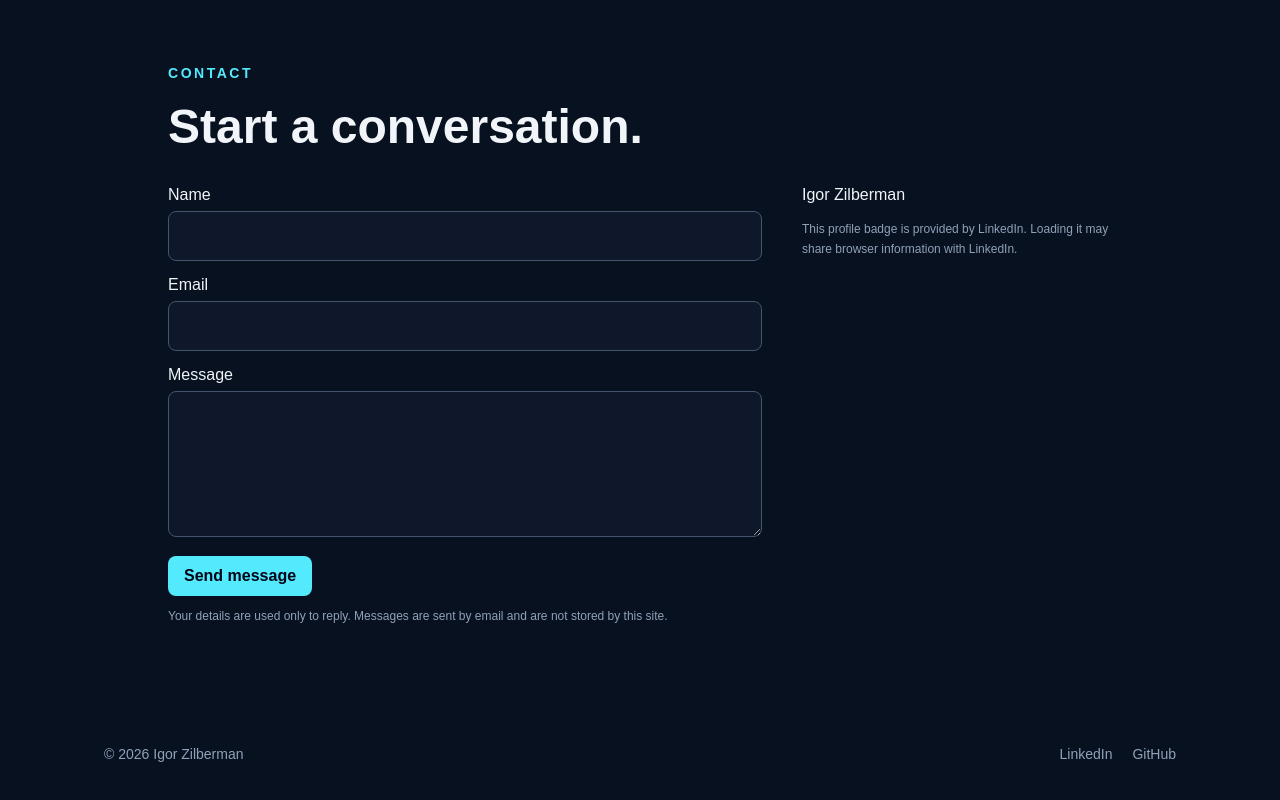
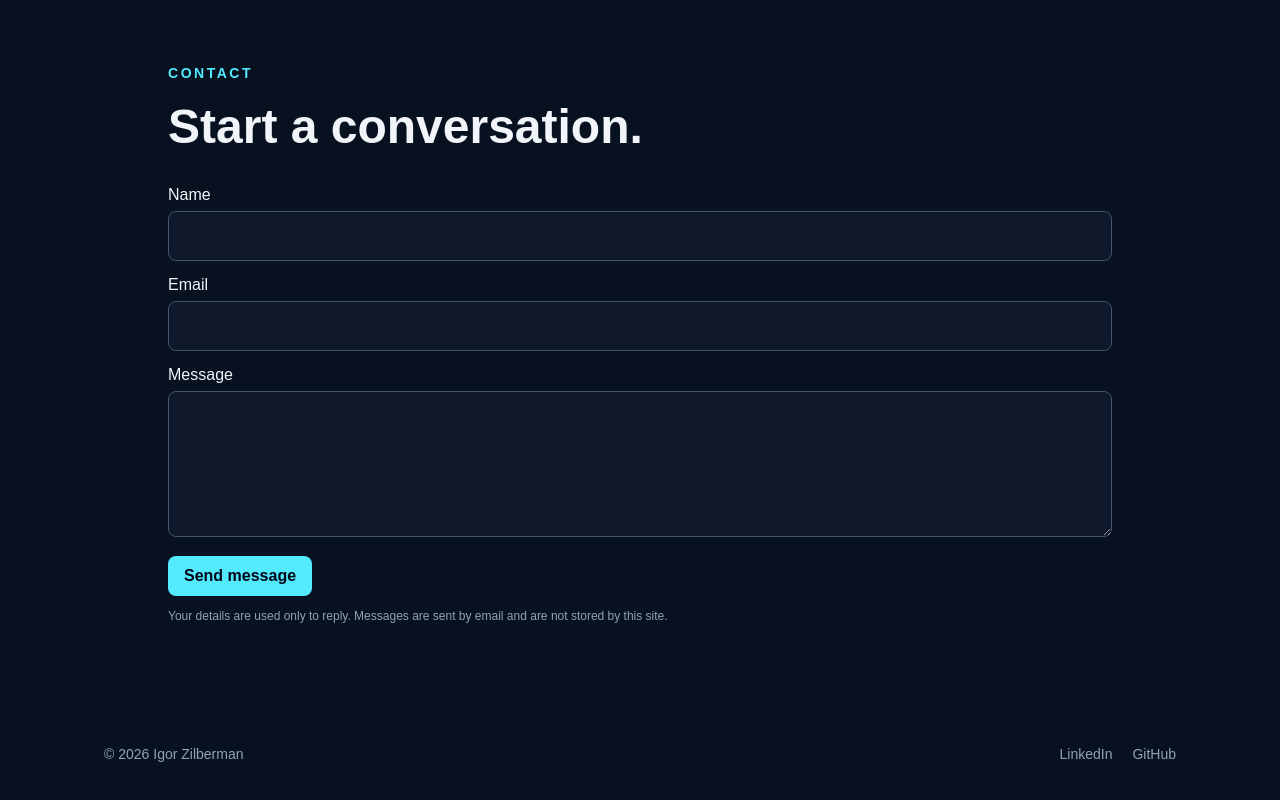
Before and after one commit to igorzi84/alterigor, a Next.js app: page / in a window 1280 px wide. Shown: the part 3184-3984 px from the top of the page. Built offline with nearby package versions, Linux system fonts and the light colour scheme; no server answers.

Commit message:
chore: remove deprecated linkedin badge

```diff
--- a/app/components/linkedin-profile-badge.tsx
+++ /dev/null
@@ -1,54 +0,0 @@
-'use client';
-
-import { useEffect } from 'react';
-
-import { useInsights } from './insights';
-
-const linkedInBadgeScript =
-  'https://platform.linkedin.com/badges/js/profile.js';
-
-export function LinkedInProfileBadge({
-  className = 'mt-8',
-}: {
-  className?: string;
-}) {
-  const { track } = useInsights();
-
-  useEffect(() => {
-    if (document.querySelector(`script[src="${linkedInBadgeScript}"]`)) {
-      return;
-    }
-
-    const script = document.createElement('script');
-    script.src = linkedInBadgeScript;
-    script.async = true;
-    script.defer = true;
-    document.body.appendChild(script);
-  }, []);
-
-  return (
-    <div className={className}>
-      <div
-        className="badge-base LI-profile-badge"
-        data-locale="en_US"
-        data-size="medium"
-        data-theme="dark"
-        data-type="VERTICAL"
-        data-vanity="igorzi"
-        data-version="v1"
-        onClick={() => track('linkedin_click')}
-      >
-        <a
-          className="badge-base__link LI-simple-link"
-          href="https://ca.linkedin.com/in/igorzi?trk=profile-badge"
-        >
-          Igor Zilberman
-        </a>
-      </div>
-      <p className="mt-3 text-xs leading-5 text-slate-400">
-        This profile badge is provided by LinkedIn. Loading it may share browser
-        information with LinkedIn.
-      </p>
-    </div>
-  );
-}
--- a/app/page.tsx
+++ b/app/page.tsx
@@ -3,7 +3,6 @@ import { site } from '@/lib/site';
 import { ChatPanel } from './components/chat-panel';
 import { ContactForm } from './components/contact-form';
 import { InsightsProvider } from './components/insights';
-import { LinkedInProfileBadge } from './components/linkedin-profile-badge';
 import { TrackedLink } from './components/tracked-link';
 
 const navigation = [
@@ -250,11 +249,8 @@ export default function Home() {
           <h2 className="mt-5 text-3xl font-semibold sm:text-5xl">
             Start a conversation.
           </h2>
-          <div className="mt-8 grid gap-10 lg:grid-cols-[minmax(0,1fr)_310px] lg:items-start">
+          <div className="mt-8">
             <ContactForm className="mt-0" />
-            <aside className="mx-auto w-full max-w-[310px] lg:mx-0 lg:justify-self-end">
-              <LinkedInProfileBadge className="mt-0" />
-            </aside>
           </div>
         </section>
 
```
Also changed, not shown: 1 other file (tests, documents, lock files or other folders).
